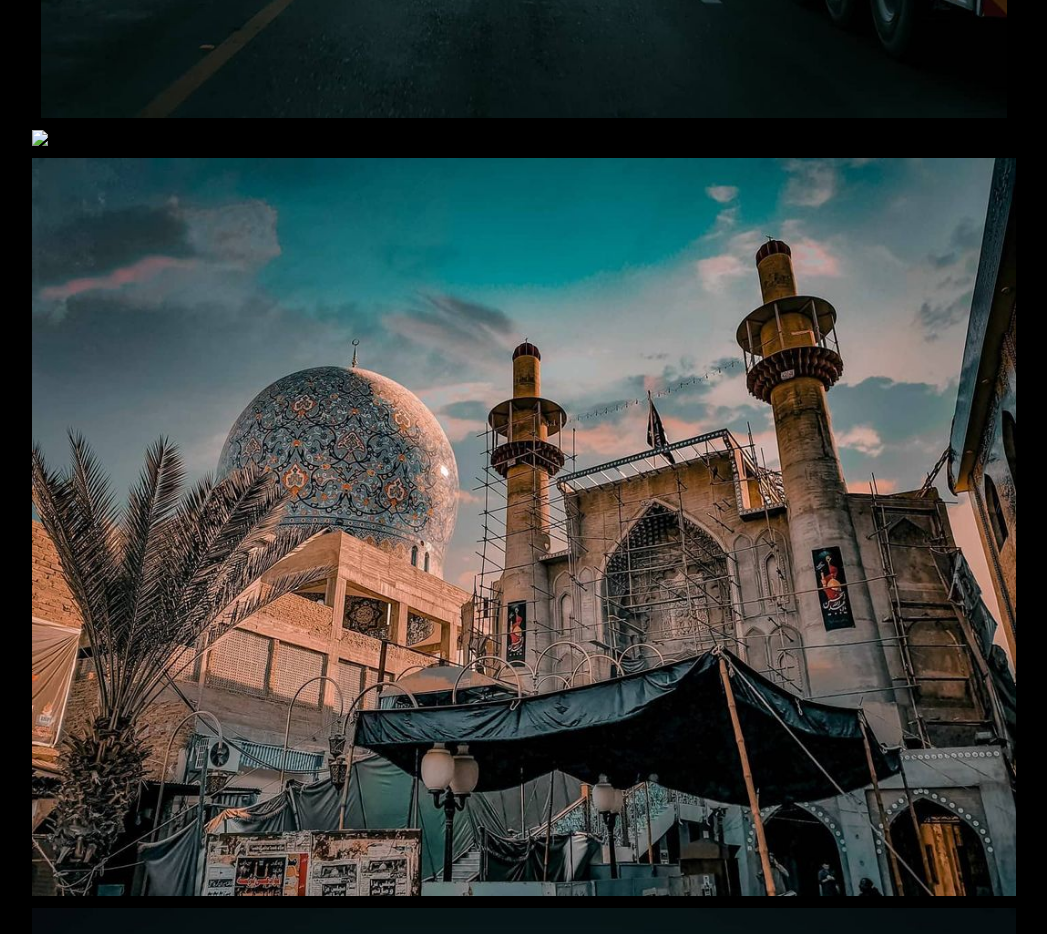
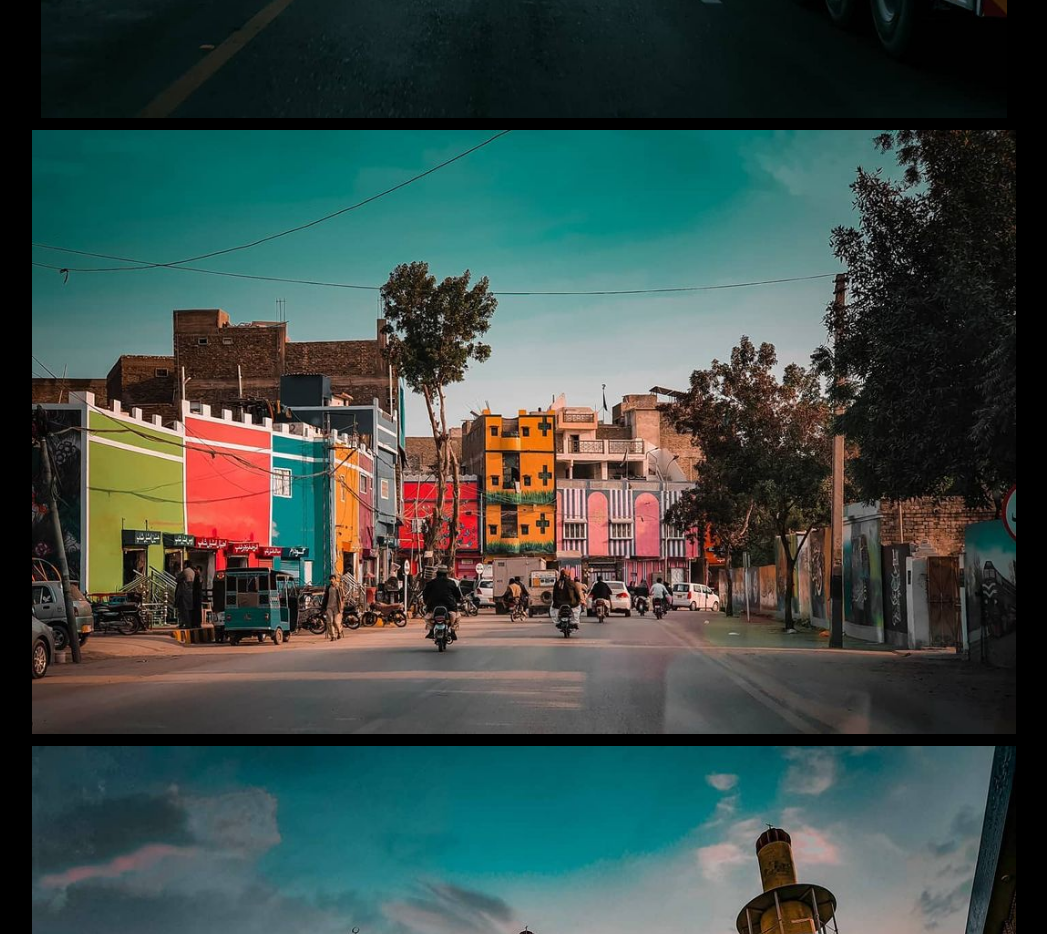
Before and after one commit to imtiyaz-soomro/web, a plain HTML site: page index.html in a window 1280 px wide. Shown: the part 6040-6974 px from the top of the page, without its empty margins (168-1215 px from the left). Drawn offline with nearby package versions, Linux system fonts and the light colour scheme; files whose address does not match are found by name.

Commit message:
Update index.html

```diff
--- a/index.html
+++ b/index.html
@@ -72,7 +72,7 @@
     </div>
     <div class="w3-row-padding" style="margin:0 -17px">
     <div class="w3-half">
-      <img src="/w3images/rangeenroad.jpg" style="width:200%">
+      <img src="/rangeenroad.jpg" style="width:200%">
       <img src="/w3images/imambargha.jpg" style="width:200%">
       <img src="/w3images/bhitshah.jpg" style="width:200%">
       <img src="/w3images/hydtowermarket.jpg" style="width:200%">
```
